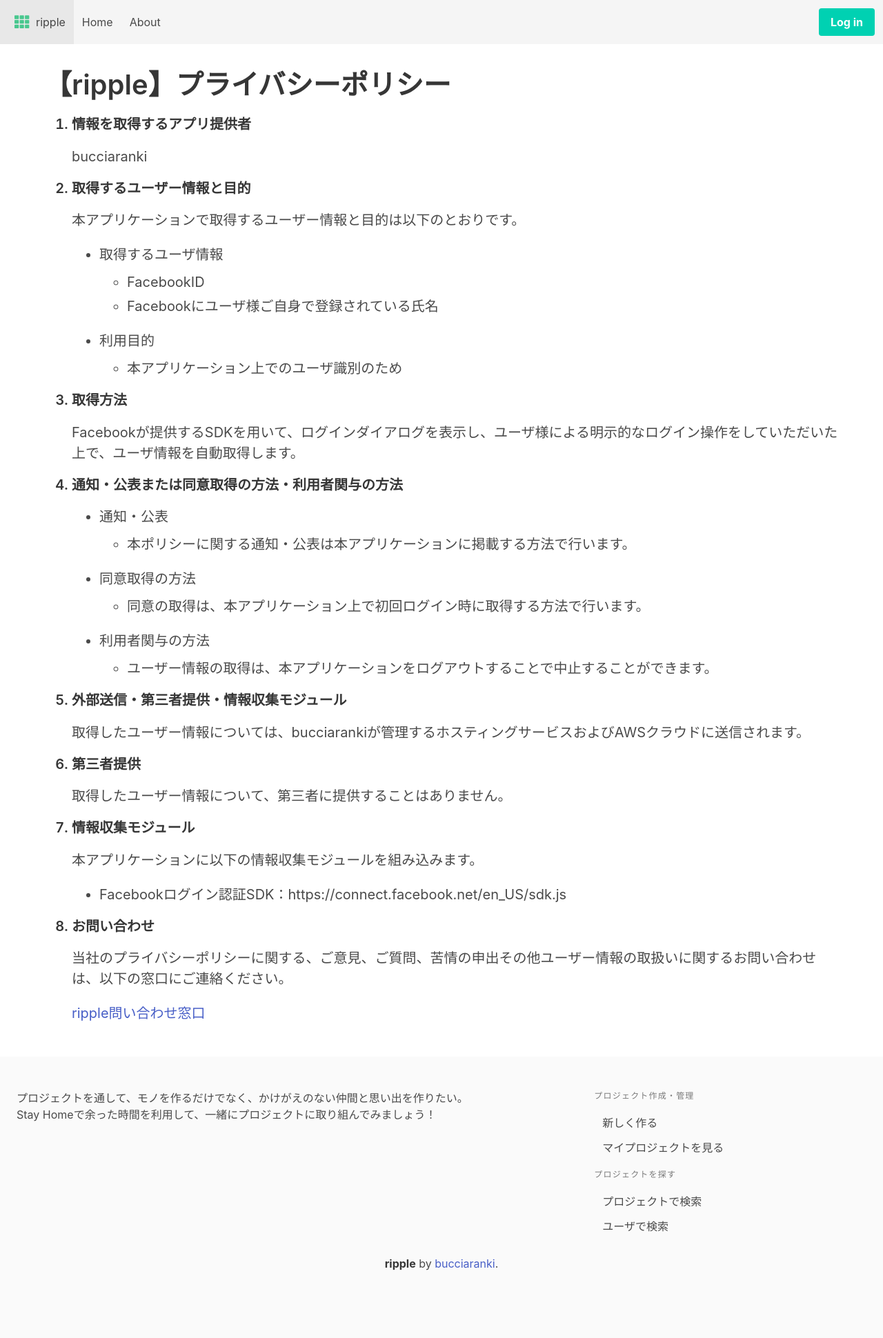
After one commit to KeitaShiratori/ripple, a Flask app: page /privacy-policy in a window 1280 px wide. The commit adds this page. Shown: the whole page at 69% size. Run offline with Flask 2, Linux system fonts and the light colour scheme; some libraries are stand-ins or nearby versions.

Commit message:
privacy-policyを作成

```diff
--- a/route/top.py
+++ b/route/top.py
@@ -7,3 +7,7 @@ top = Blueprint('top', __name__, url_prefix='')
 def index():
   data = scan_prj()
   return render_template('top.html', title='TOP', data=data)
+
+@top.route('/privacy-policy')
+def privacy_policy():
+  return render_template('privacy_policy.html', title='Privacy Policy')
--- /dev/null
+++ b/templates/privacy_policy.html
@@ -0,0 +1,64 @@
+{% extends "layout.html" %}
+{% block css %}
+<link rel="stylesheet" href="/static/top/css/page.css" type="text/css" />
+{% endblock %}
+
+{% block content %}
+<section id="main-contents" class="section">
+  <div id="projects-list" class="container">
+    <h2 class="title is-2">【ripple】プライバシーポリシー</h2>
+    <div class="content is-medium">
+      <ol type="1">
+        <h6><li>情報を取得するアプリ提供者</li></h3>
+        <p>bucciaranki</p>
+        <h6><li>取得するユーザー情報と目的</li></h6>
+        <p>本アプリケーションで取得するユーザー情報と目的は以下のとおりです。</p>
+        <ul>
+          <li>取得するユーザ情報</li>
+          <ul>
+            <li>FacebookID</li>
+            <li>Facebookにユーザ様ご自身で登録されている氏名</li>
+          </ul>
+          <li>利用目的</li>
+          <ul>
+            <li>本アプリケーション上でのユーザ識別のため</li>
+          </ul>
+        </ul>
+        <h6><li>取得方法</li></h6>
+        <p>Facebookが提供するSDKを用いて、ログインダイアログを表示し、ユーザ様による明示的なログイン操作をしていただいた上で、ユーザ情報を自動取得します。</p>
+        <h6><li>通知・公表または同意取得の方法・利用者関与の方法</li></h6>
+        <ul>
+          <li>通知・公表</li>
+          <ul>
+            <li>本ポリシーに関する通知・公表は本アプリケーションに掲載する方法で行います。</li>
+          </ul>
+          <li>同意取得の方法</li>
+          <ul>
+            <li>同意の取得は、本アプリケーション上で初回ログイン時に取得する方法で行います。</li>
+          </ul>
+          <li>利用者関与の方法</li>
+          <ul>
+            <li>ユーザー情報の取得は、本アプリケーションをログアウトすることで中止することができます。</li>
+          </ul>
+        </ul>
+        <h6><li>外部送信・第三者提供・情報収集モジュール</li></h6>
+        <p>取得したユーザー情報については、bucciarankiが管理するホスティングサービスおよびAWSクラウドに送信されます。</p>
+        <h6><li>第三者提供</li></h6>
+        <p>取得したユーザー情報について、第三者に提供することはありません。</p>
+        <h6><li>情報収集モジュール</li></h6>
+        <p>本アプリケーションに以下の情報収集モジュールを組み込みます。</p>
+        <ul>
+          <li>Facebookログイン認証SDK：https://connect.facebook.net/en_US/sdk.js</li>
+        </ul>
+        <h6><li>お問い合わせ</li></h6>
+        <p>当社のプライバシーポリシーに関する、ご意見、ご質問、苦情の申出その他ユーザー情報の取扱いに関するお問い合わせは、以下の窓口にご連絡ください。</p>
+        <a href="https://forms.gle/9VpPuMn8AnQawtbAA">ripple問い合わせ窓口</a>
+      </ol>
+    </div>
+  </div>
+</section>
+{% endblock %}
+
+{% block js %}
+<script async src="/static/top/js/page.js"></script>
+{% endblock %}
--- a/templates/top.html
+++ b/templates/top.html
@@ -1,6 +1,6 @@
 {% extends "layout.html" %}
 {% block css %}
-<link rel="stylesheet" href="../static/top/css/page.css" type="text/css" />
+<link rel="stylesheet" href="/static/top/css/page.css" type="text/css" />
 {% endblock %}
 
 {% block content %}
@@ -29,6 +29,7 @@
         </div>
       </div>
     </div>
+  </div>
 </section>
 
 <section id="main-contents" class="section">
@@ -75,5 +76,5 @@
 {% endblock %}
 
 {% block js %}
-<script async src="../static/top/js/page.js"></script>
+<script async src="/static/top/js/page.js"></script>
 {% endblock %}
```
Also changed, not shown: templates/prj/show.html (+4 -4 lines).
